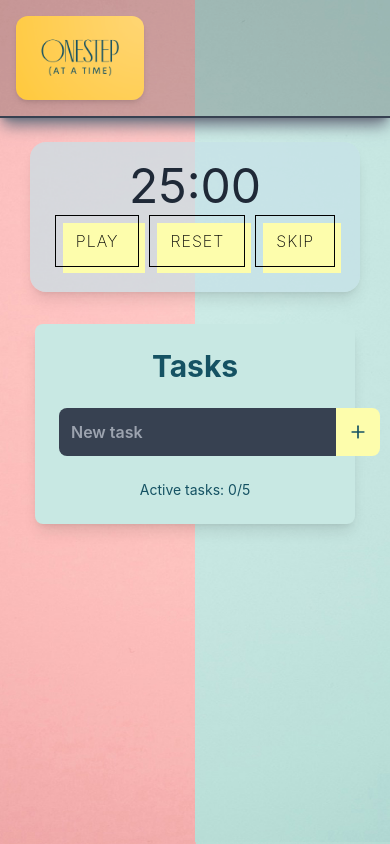
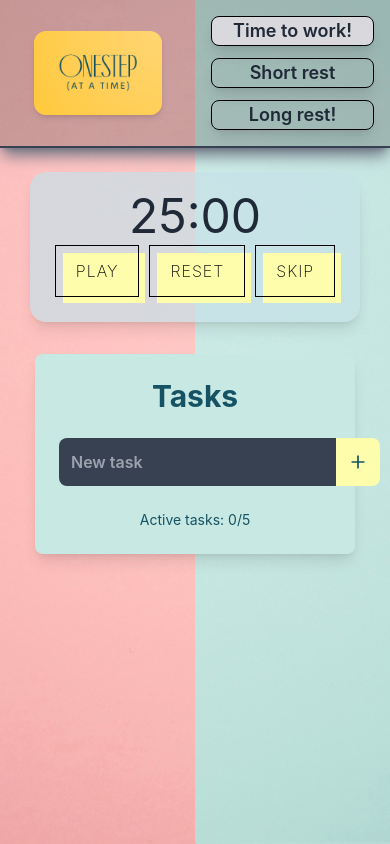
Before and after one commit to martinfrangul/oneStep, a React (Vite) app: page / in a window 390 px wide. Built offline with nearby package versions, Linux system fonts and the light colour scheme.

Commit message:
Agregados los botones de cambio de estado, con nombre y color dinámico

```diff
--- a/src/App.jsx
+++ b/src/App.jsx
@@ -4,10 +4,14 @@ import Counter from "./components/Counter";
 import TaskManager from "./components/TaskManager";
 import { TasksDataProvider } from "./context/TasksData";
 import TaskPanel from "./components/TaskPanel";
+import { CounterContextProvider } from "./context/CounterContext";
 
 const App = () => {
+
+
   return (
     <TasksDataProvider>
+      <CounterContextProvider>
       <div className="flex flex-col justify-start items-center w-full min-h-screen h-full bg-backgroundSM xl:bg-backgroundLG bg-cover bg-repeat-y bg-center">
         <Navbar />
         <div className="flex flex-col lg:flex-row w-full h-full justify-between">
@@ -20,6 +24,7 @@ const App = () => {
           </div>
         </div>
       </div>
+      </CounterContextProvider>
     </TasksDataProvider>
   );
 };
--- a/src/components/Counter.jsx
+++ b/src/components/Counter.jsx
@@ -1,5 +1,6 @@
-import { useEffect, useState } from "react";
+import { useContext, useEffect, useState } from "react";
 import "../styles/Counter.css";
+import { CounterContext } from "../context/CounterContext";
 
 function Counter() {
   /////////////// STATE ///////////////
@@ -7,66 +8,65 @@ function Counter() {
   const [seconds, setSeconds] = useState(0);
   const [minutes, setMinutes] = useState(25);
   const [playPause, setPlayPause] = useState(false);
-  const [mode, setMode] = useState("work");
   const [started, setStarted] = useState(false);
-  const [counterLap, setCounterLap] = useState(4);
   const [bgColor, setBgColor] = useState("background-W");
 
-  const work = () => {
-    setMode("work");
-    setMinutes(25);
-    setBgColor("background-W");
+  const context = useContext(CounterContext);
+  const { mode, setMode, counterLap, setCounterLap } = context;
+
+  // Object to define modes and their properties
+  const modes = {
+    work: { minutes: 25, bgColor: "background-W" },
+    shortBreak: { minutes: 5, bgColor: "background-SB" },
+    longBreak: { minutes: 15, bgColor: "background-LB" },
   };
 
-  const shortBreak = () => {
-    setMode("shortBreak");
-    setMinutes(5);
-    setBgColor("background-SB");
-  };
+  useEffect(() => {
+    // Update mode when component mounts or mode changes
+    setModeHandler(mode);
+  }, [mode]);
 
-  const longBreak = () => {
-    setMode("longBreak");
-    setMinutes(15);
-    setBgColor("background-LB");
+  // Function to handle mode changes
+  const setModeHandler = (newMode) => {
+    setMode(newMode);
+    setMinutes(modes[newMode].minutes);
+    setBgColor(modes[newMode].bgColor);
+    if (newMode === "longBreak") {
       setCounterLap(4);
+    }
   };
 
   ////////////// HANDLERS //////////////
 
   const onStartHandler = () => {
+    if (!started) {
+      setStarted(true);
+    }
     setPlayPause(!playPause);
   };
 
   const onResetHandler = () => {
-    if (mode === "work") {
-      work();
-    }
-
-    if (mode === "shortBreak") {
-      shortBreak();
-    }
-
-    if (mode === "longBreak") {
-      longBreak();
-    }
+    setModeHandler("work");
     setSeconds(0);
     setPlayPause(false);
     setStarted(false);
+    setCounterLap(4);
   };
 
   const onSkipHandler = () => {
     setSeconds(0);
     setPlayPause(false);
     setStarted(false);
-    if (mode !== "work") {
-      work();
-      setPlayPause(false);
-    } else if (mode === "work" && (counterLap - 1) > 0) {
-      shortBreak();
+
+    if (mode === "work") {
+      if (counterLap > 1) {
         setCounterLap((prev) => prev - 1);
-      setPlayPause(false);
+        setModeHandler("shortBreak");
       } else {
-      longBreak();
+        setModeHandler("longBreak");
+      }
+    } else if (mode === "shortBreak" || mode === "longBreak") {
+      setModeHandler("work");
     }
   };
 
@@ -75,25 +75,23 @@ function Counter() {
   useEffect(() => {
     let intervalId;
 
-    if (playPause) {
-      setStarted(true);
+    if (playPause && started) {
       intervalId = setInterval(() => {
         if (seconds > 0) {
-          setSeconds(seconds - 1);
+          setSeconds((prev) => prev - 1);
         } else if (minutes > 0) {
-          setMinutes(minutes - 1);
+          setMinutes((prev) => prev - 1);
           setSeconds(59);
         } else {
-          if (mode !== "work") {
-            work();
-            setPlayPause(false);
-          } else if (mode === "work" && (counterLap - 1) > 0) {
-            shortBreak();
+          if (mode === "work") {
+            if (counterLap > 1) {
               setCounterLap((prev) => prev - 1);
-            setPlayPause(false);
+              setModeHandler("shortBreak");
             } else {
-            longBreak();
-            setPlayPause(false);
+              setModeHandler("longBreak");
+            }
+          } else {
+            setModeHandler("work");
           }
         }
       }, 1000);
@@ -101,12 +99,9 @@ function Counter() {
       clearInterval(intervalId);
     }
 
-    return () => {
-      clearInterval(intervalId);
-    };
-
+    return () => clearInterval(intervalId);
     // eslint-disable-next-line
-  }, [seconds, playPause, minutes, started, counterLap]);
+  }, [playPause, seconds, minutes, started, counterLap, mode]);
 
   return (
     <div className="flex w-full justify-center">
--- a/src/components/Navbar.jsx
+++ b/src/components/Navbar.jsx
@@ -1,14 +1,64 @@
 import logo from "../assets/logoOneStep.png";
+import { useContext } from "react";
+import { CounterContext } from "../context/CounterContext";
 
 const Navbar = () => {
+  const context = useContext(CounterContext);
+  const { mode, setMode, setCounterLap } = context;
+
+  const selecWModeHandler = () => {
+    setMode("work");
+    setCounterLap(4);
+  };
+
+  const selectSRModeHandler = () => {
+    setMode("shortBreak");
+    setCounterLap(4);
+  };
+
+  const selectLRModeHandler = () => {
+    setMode("longBreak");
+    setCounterLap(4);
+  };
 
   return (
-    <div className="p-4 border-b-2 border-solid border-gray-700 shadow-lg shadow-gray-500 w-full h-fit bg-black bg-opacity-20 flex flex-row justify-between">
-      <img
-        className="w-32 lg:w-44 rounded-xl shadow-md flex"
-        src={logo}
-        alt="Logo"
-      />
+    <div className="border-b-2 border-solid border-gray-700 shadow-lg shadow-gray-500 w-full h-fit bg-black bg-opacity-20 flex flex-row justify-evenly items-center">
+      <div className="flex justify-center w-1/2 m-4">
+        <img
+          className="w-32 lg:w-44 rounded-xl shadow-md flex"
+          src={logo}
+          alt="Logo"
+        />
+      </div>
+      <div className="flex flex-col justify-center w-1/2 items-start lg:items-center font-semibold text-lg m-4 gap-3">
+        <button
+          className={`w-full lg:w-1/2 text-center shadow-lg border-[0.5px] border-solid border-black px-2 rounded-lg ${
+            mode === "work" ? "bg-bgW" : ""
+          }`}
+        >
+          <div className="px-2" onClick={selecWModeHandler}>
+            Time to work!
+          </div>
+        </button>
+        <button
+          className={`w-full lg:w-1/2 text-center shadow-lg border-[0.5px] border-solid border-black px-2 rounded-lg ${
+            mode === "shortBreak" ? "bg-bgSR" : ""
+          }`}
+        >
+          <div className="px-2" onClick={selectSRModeHandler}>
+            Short rest
+          </div>
+        </button>
+        <button
+          className={`w-full lg:w-1/2 text-center shadow-lg border-[0.5px] border-solid border-black px-2 rounded-lg ${
+            mode === "longBreak" ? "bg-bgLR" : ""
+          }`}
+        >
+          <div className="px-2" onClick={selectLRModeHandler}>
+            Long rest!
+          </div>
+        </button>
+      </div>
     </div>
   );
 };
--- a/src/components/TaskPanel.jsx
+++ b/src/components/TaskPanel.jsx
@@ -44,7 +44,7 @@ const TaskPanel = () => {
               ${
                 task.completed
                   ? "line-through text-btnControl font-semibold opacity-85"
-                  : "text-btnControl font-semibold"
+                  : "text-btnControl font-semibold px-2"
               }`}
           >
             {task.text}
--- /dev/null
+++ b/src/context/CounterContext.jsx
@@ -0,0 +1,24 @@
+import { useState, createContext } from "react";
+
+const CounterContext = createContext();
+
+const CounterContextProvider = ({ children }) => {
+  const [mode, setMode] = useState("work");
+  const [counterLap, setCounterLap] = useState(4);
+
+
+
+
+
+  return (
+    <CounterContext.Provider
+      value={{
+        mode, setMode, counterLap, setCounterLap
+      }}
+    >
+      {children}
+    </CounterContext.Provider>
+  );
+};
+
+export {CounterContext, CounterContextProvider};
```
Also changed, not shown: src/assets/Paleta de colores.png (added). Lines whose indentation alone changed are shown as unchanged.
